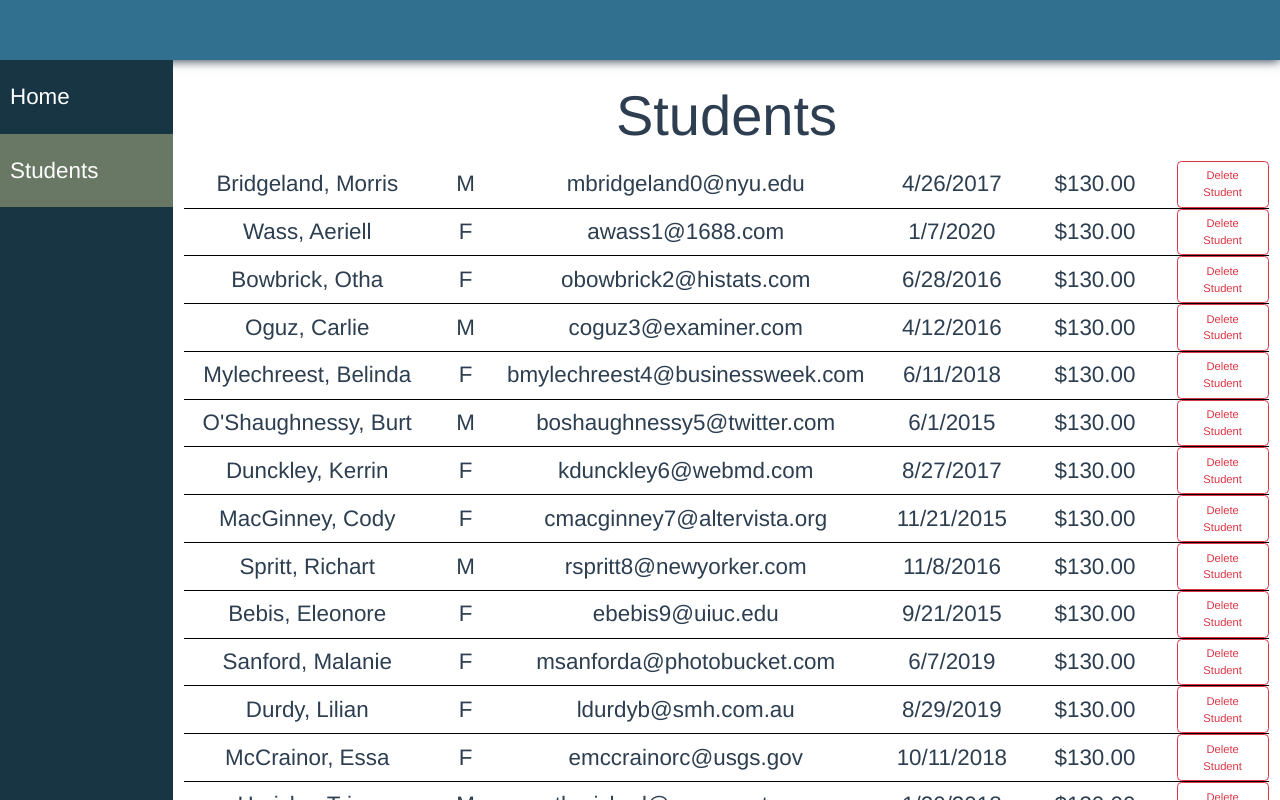
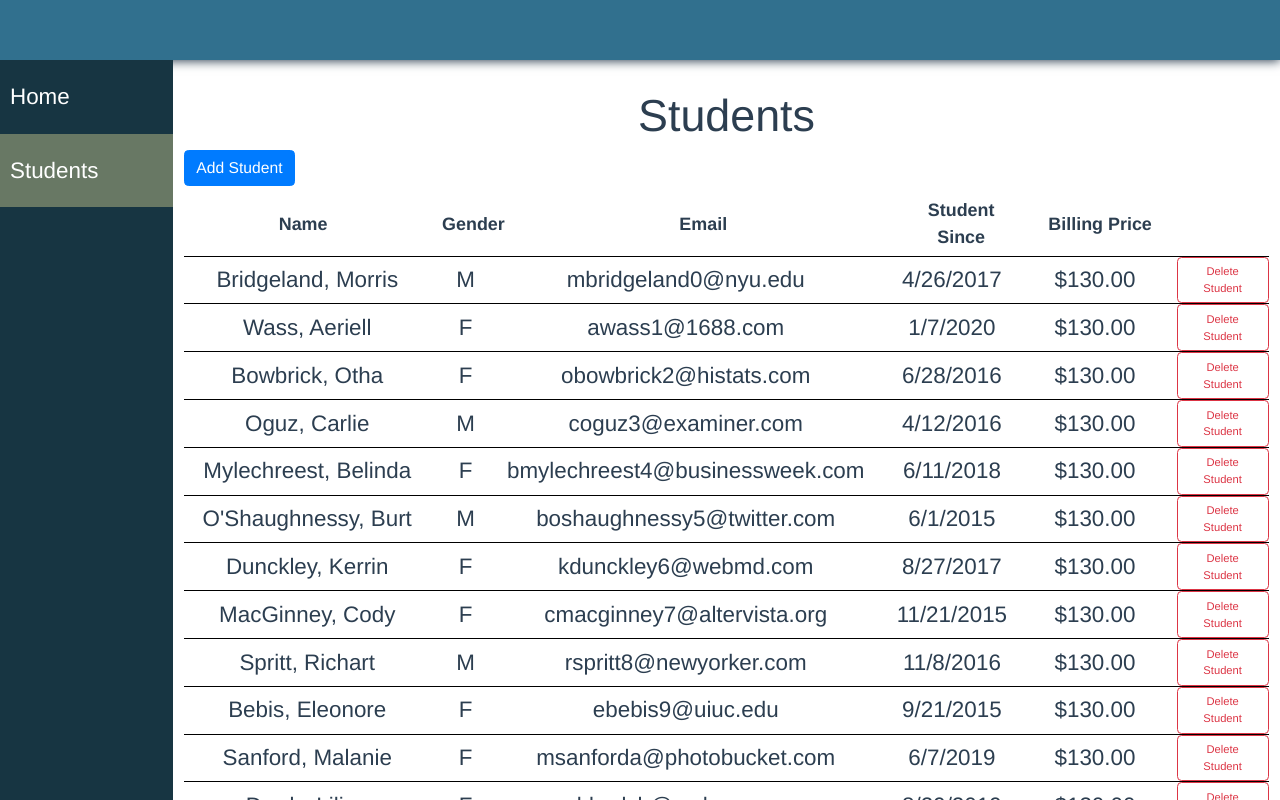
Before and after one commit to bragibbo/creative-project-3, a Vue app: page /students in a window 1280 px wide. Shown: the top 800 px of the page. Built offline with nearby package versions, Linux system fonts and the light colour scheme.

Commit message:
added createSutdent page

```diff
--- /dev/null
+++ b/src/components/Dashboard/CreateStudent.vue
@@ -0,0 +1,60 @@
+<template>
+<div>
+  <h1>Create a Ticket</h1>
+  <form v-if="creating" @submit.prevent="addTicket">
+    <input v-model="name" placeholder="Name">
+    <p></p>
+    <textarea v-model="problem"></textarea>
+    <br />
+    <button type="submit">Submit</button>
+  </form>
+  <div v-else>
+    <p>Thank you for submitting a ticket! We will respond shortly.</p>
+    <p><a @click="toggleForm" href="#">Submit another ticket</a></p>
+  </div>
+</div>
+</template>
+
+<script>
+export default {
+  name: 'create',
+  data() {
+    return {
+      creating: true,
+      name: '',
+      problem: '',
+    }
+  },
+  methods: {
+    toggleForm() {
+      this.creating = !this.creating;
+    },
+    addTicket() {
+      this.$root.$data.addTicket(this.name, this.problem);
+      this.name = "";
+      this.problem = "";
+      this.creating = false;
+    },
+  }
+}
+</script>
+
+<style scoped>
+input {
+  font-size: 1.2em;
+  height: 30px;
+  width: 200px;
+}
+
+textarea {
+  font-size: 1.6em;
+  width: 100%;
+  max-width: 500px;
+  height: 100px;
+}
+
+button {
+  margin-top: 20px;
+  font-size: 1.2em;
+}
+</style>
--- a/src/components/Dashboard/Students.vue
+++ b/src/components/Dashboard/Students.vue
@@ -1,8 +1,17 @@
 <template>
+<div class="page">
+  <div>
+      <div class="page-title">Students</div>
+  </div>
+  <div class="top-bar">
+    <button class='btn btn-primary btn-sm' @click="$router.push('CreateStudent')">Add Student</button>
+  </div>
+
   <div class="students">
-    <h1 class="page-title">Students</h1>
     <StudentTable :students="studentData"/>
- </div>
+  </div>
+
+</div>
 </template>
 
 <script>
@@ -17,15 +26,36 @@ export default {
 
    }
   },
+  methods: {
+    addStudent() {
+
+    }
+  },
   computed: {
     studentData() {
       return this.$root.$data.students;
     }
-  }
+  },
 }
 </script>
 
 <style scoped>
+  .top-bar {
+    display: flex;
+    flex-direction: row;
+    align-items: center;
+    width: 100%;
+  }
 
+  .btn {
+    font-size: .7rem;
+    margin-bottom: .5rem;
+
+  }
+
+  .page-title {
+    font-size: 2rem;
+    font-weight: 500;
+  }
 
 </style>
--- a/src/components/StudentTable.vue
+++ b/src/components/StudentTable.vue
@@ -1,5 +1,23 @@
 <template>
 <div class="wrapper">
+  <div class="grid-container">
+      <div class="grid-item header">
+        Name
+      </div>
+      <div class="grid-item header">
+        Gender
+      </div>
+      <div class="grid-item header">
+        Email
+      </div>
+      <div class="grid-item header">
+        Student Since
+      </div>
+      <div class="grid-item header">
+        Billing Price
+      </div>
+
+    </div>
   <div class="student-table"   v-for="student in students" :key="student.id">
     <div class="grid-container">
       <div class="grid-item">
@@ -18,7 +36,7 @@
         {{student.billing_price}}
       </div>
       <div class="grid-item remove">
-        <button class="auto btn btn-outline-danger btn-sm" @click='removeStudent(student)'>Delete Student</button>
+        <button class="btn btn-outline-danger btn-sm" @click='removeStudent(student)'>Delete Student</button>
       </div>
     </div>
   </div>
@@ -72,4 +90,10 @@ export default {
       font-size: .5rem;
     }
 
+    .header {
+      font-weight: 600;
+      font-size: .8rem;
+      margin-bottom: .2rem;
+    }
+
 </style>
--- a/src/router/index.js
+++ b/src/router/index.js
@@ -2,6 +2,7 @@ import Vue from 'vue'
 import VueRouter from 'vue-router'
 import Home from '../components/Dashboard/Home.vue'
 import Students from '../components/Dashboard/Students.vue'
+import CreateStudent from '../components/Dashboard/CreateStudent'
 
 Vue.use(VueRouter)
 
@@ -15,6 +16,11 @@ const routes = [
     path: '/students',
     name: 'Students',
     component: Students
+  },
+  {
+    path: '/createStudent',
+    name: 'CreateStudent',
+    component: CreateStudent
   }
 ]
 
```
